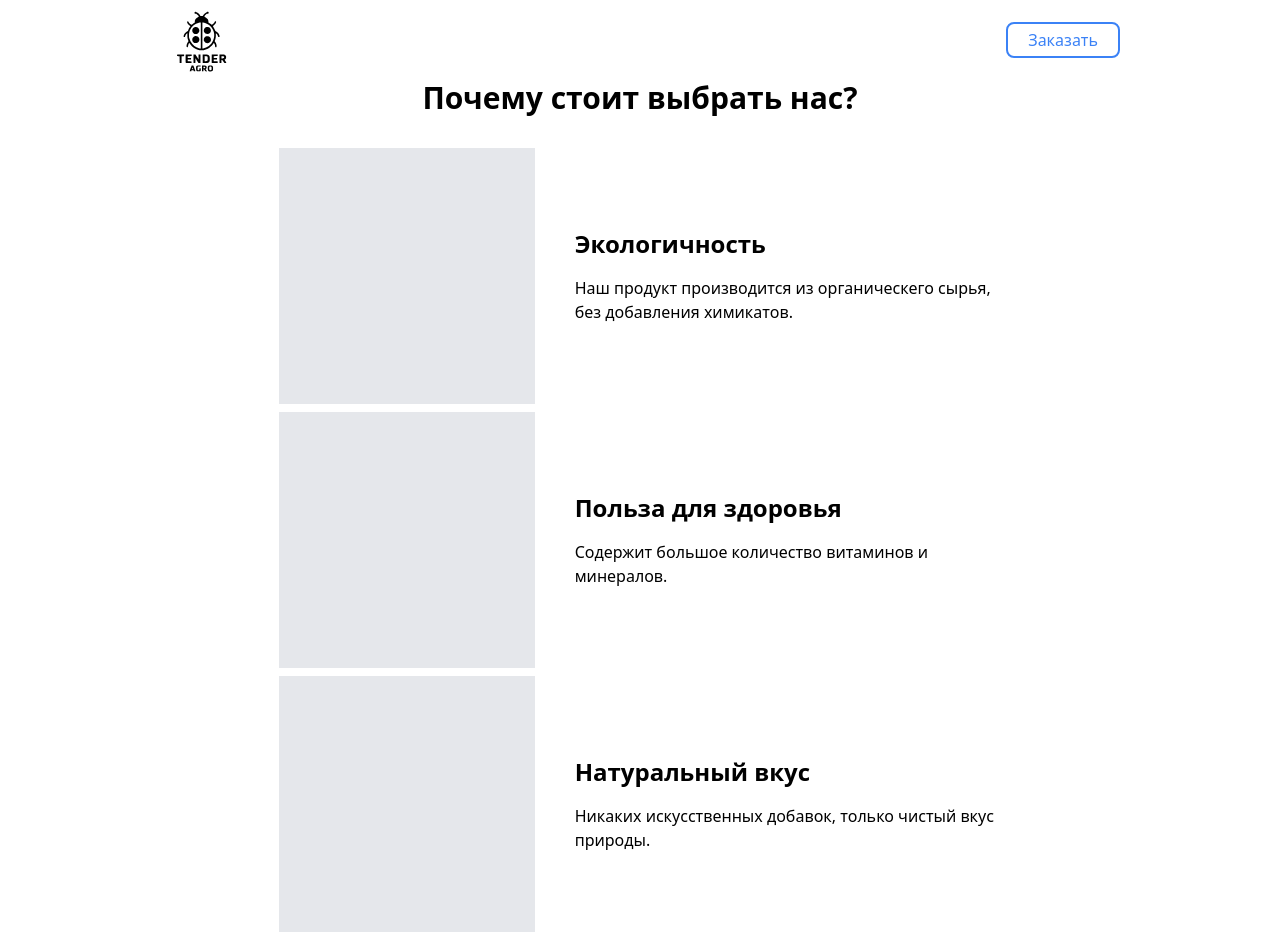
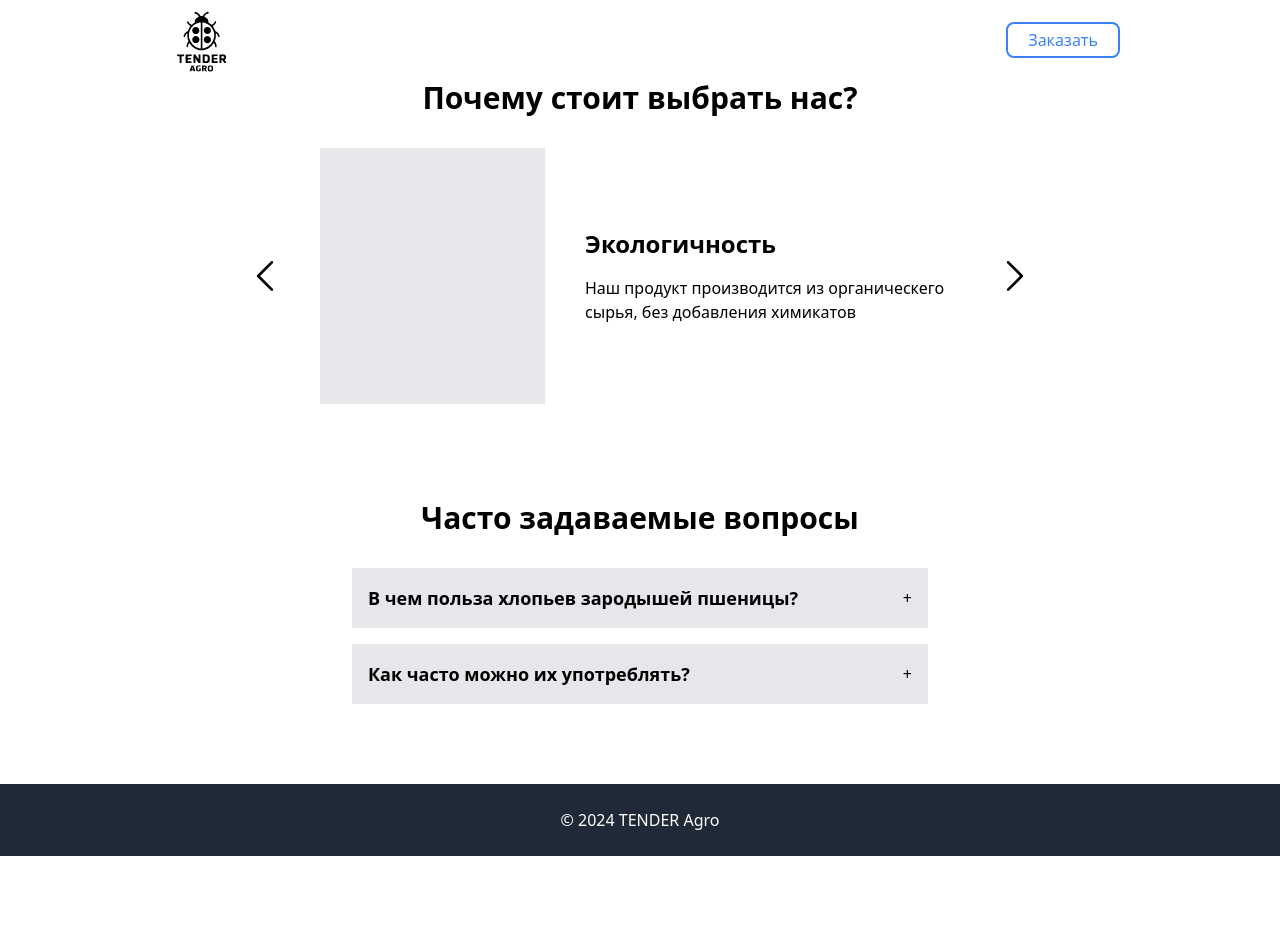
Before and after one commit to KorneyKorneich/TenderAgro, a React (Vite) app: page /TenderAgro/shop in a window 1280 px wide. Shown: the top 938 px of the page. After the commit the page ends 856 px from the top, so only its background shows below. Built offline with nearby package versions, Linux system fonts and the light colour scheme.

Commit message:
cards horisontal now, and can be switched by buttons

```diff
--- a/src/components/CardSection/CardSection.tsx
+++ b/src/components/CardSection/CardSection.tsx
@@ -1,48 +1,56 @@
-const ImageTextSection = () => {
+import { Arrow } from "@/shared/assets/icons/arrow";
+import { cardsData } from "@/shared/assets/info/cardsInfo";
+import { useState } from "react";
+
+const CardSection = () => {
+  const [currentIndex, setCurrentIndex] = useState<number>(0);
+
+  const handleCardChange = (direction: "forward" | "back") => {
+    setCurrentIndex((prevIndex) => {
+      let newIndex = prevIndex;
+
+      if (direction === "back") {
+        newIndex = prevIndex === 0 ? cardsData.length - 1 : prevIndex - 1;
+      } else {
+        newIndex = prevIndex === cardsData.length - 1 ? 0 : prevIndex + 1;
+      }
+
+      return newIndex;
+    });
+  };
+
   return (
     <>
       <h2 className="text-3xl font-semibold text-center">
         Почему стоит выбрать нас?
       </h2>
       <section className="py-8">
-        <div className="flex flex-col md:flex-row items-center justify-center md:gap-10">
-          <div className="bg-gray-200 h-64 w-64 mb-6 md:mb-0"></div>
-          <div className="w-1/3 text-center md:text-left">
-            <h2 className="text-2xl font-semibold">Экологичность</h2>
-            <p className="mt-4">
-              Наш продукт производится из органическего сырья, без добавления
-              химикатов.
-            </p>
+        <div className="flex">
+          {/* Назад */}
+          <div
+            className="p-10 w-1/4 text-center cursor-pointer content-center rotate-180"
+            onClick={() => handleCardChange("back")}
+          >
+            <Arrow height="30px" width="30px" />
           </div>
-        </div>
 
-        <div className="flex flex-col md:flex-row items-center justify-center mt-2 md:gap-10">
-          <div className="bg-gray-200 h-64 w-64 mb-6 md:mb-0"></div>
-          <div className="w-1/3 text-center md:text-left">
-            <h2 className="text-2xl font-semibold">Польза для здоровья</h2>
-            <p className="mt-4">
-              Содержит большое количество витаминов и минералов.
-            </p>
+          {/* Карточка */}
+          <div className="flex w-1/2 flex-col md:flex-row items-center justify-center md:gap-10">
+            <div className="bg-gray-200 h-64 w-64 mb-6 md:mb-0"></div>
+            <div className="w-2/3 text-center md:text-left">
+              <h2 className="text-2xl font-semibold">
+                {cardsData[currentIndex]?.cardTitle}
+              </h2>
+              <p className="mt-4">{cardsData[currentIndex]?.cardText}</p>
+            </div>
           </div>
-        </div>
 
-        <div className="flex flex-col md:flex-row items-center justify-center mt-2 md:gap-10">
-          <div className="bg-gray-200 h-64 w-64 mb-6 md:mb-0"></div>
-          <div className="w-1/3 text-center md:text-left">
-            <h2 className="text-2xl font-semibold">Натуральный вкус</h2>
-            <p className="mt-4">
-              Никаких искусственных добавок, только чистый вкус природы.
-            </p>
-          </div>
-        </div>
-
-        <div className="flex flex-col md:flex-row items-center justify-center mt-2 md:gap-10">
-          <div className="bg-gray-200 h-64 w-64 mb-6 md:mb-0"></div>
-          <div className="w-1/3 text-center md:text-left">
-            <h2 className="text-2xl font-semibold">Легкость в приготовлении</h2>
-            <p className="mt-4">
-              Быстро готовится и подходит для любого рациона.
-            </p>
+          {/* Вперед */}
+          <div
+            className="p-10 w-1/4 text-center cursor-pointer content-center"
+            onClick={() => handleCardChange("forward")}
+          >
+            <Arrow height="30px" width="30px" />
           </div>
         </div>
       </section>
@@ -50,4 +58,4 @@
   );
 };
 
-export default ImageTextSection;
+export default CardSection;
--- /dev/null
+++ b/src/shared/assets/icons/Arrow.tsx
@@ -0,0 +1,24 @@
+interface svgProps {
+  height: string;
+  width: string;
+}
+export const Arrow = ({ height, width }: svgProps) => {
+  return (
+    <svg
+      fill="#000000"
+      height={height}
+      width={width}
+      version="1.1"
+      id="Layer_1"
+      viewBox="0 0 330 330"
+    >
+      <path
+        id="XMLID_222_"
+        d="M250.606,154.389l-150-149.996c-5.857-5.858-15.355-5.858-21.213,0.001
+	c-5.857,5.858-5.857,15.355,0.001,21.213l139.393,139.39L79.393,304.394c-5.857,5.858-5.857,15.355,0.001,21.213
+	C82.322,328.536,86.161,330,90,330s7.678-1.464,10.607-4.394l149.999-150.004c2.814-2.813,4.394-6.628,4.394-10.606
+	C255,161.018,253.42,157.202,250.606,154.389z"
+      />
+    </svg>
+  );
+};
--- /dev/null
+++ b/src/shared/assets/info/cardsInfo.ts
@@ -0,0 +1,24 @@
+import { CardInfo } from "@/shared/lib/dataTypes";
+
+export const cardsData: CardInfo[] = [{
+    cardTitle: "Экологичность",
+    cardText:
+      "Наш продукт производится из органическего сырья, без добавления химикатов",
+  },
+  {
+    cardTitle: "Польза для здоровья",
+    cardText: "Содержит большое количество витаминов и минералов."
+  },
+  {
+    cardTitle: "Натуральный вкус",
+    cardText: "Никаких искусственных добавок, только чистый вкус природы."
+  },
+  {
+    cardTitle: "Легкость в приготовлении",
+    cardText: "Быстро готовится и подходит для любого рациона."
+  },
+  {
+    cardTitle: "Резерв",
+    cardText: "Резерв"
+  }
+];
--- /dev/null
+++ b/src/shared/lib/dataTypes.ts
@@ -0,0 +1,6 @@
+export interface CardInfo {
+    cardTitle: string;
+    cardText: string;
+    //Todo: add imgs for cards
+    // cardImg:
+  }
```
Also changed, not shown: 1 other file (tests, documents, lock files or other folders).
